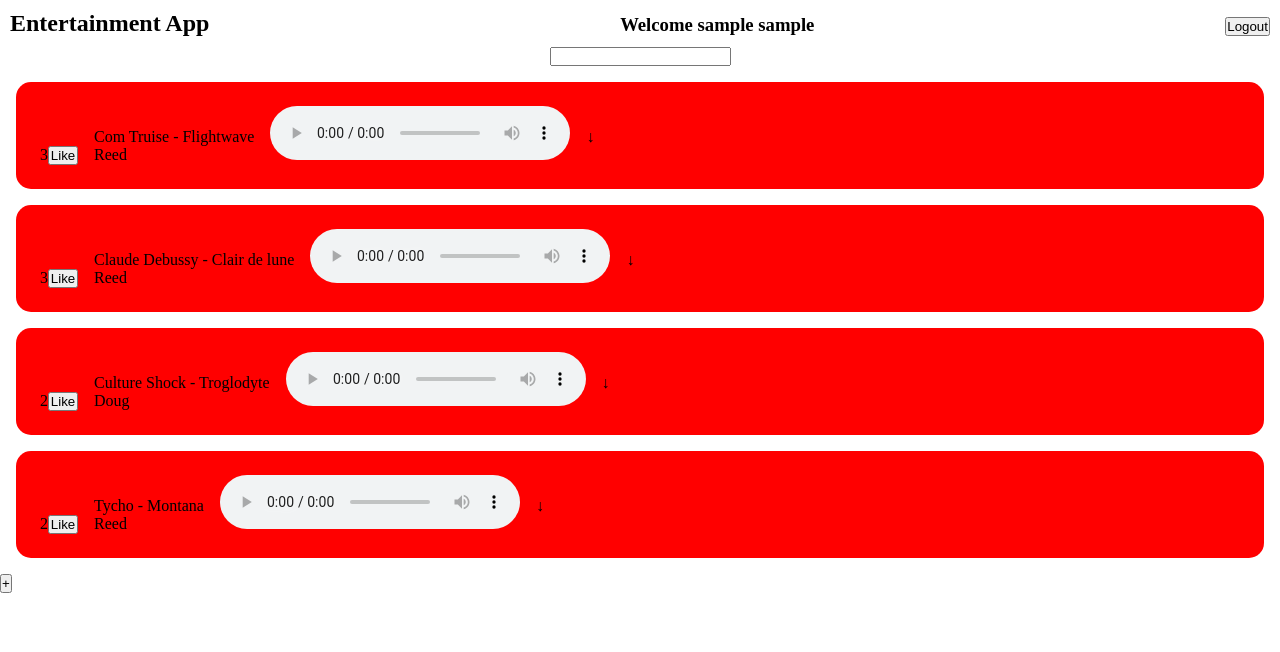
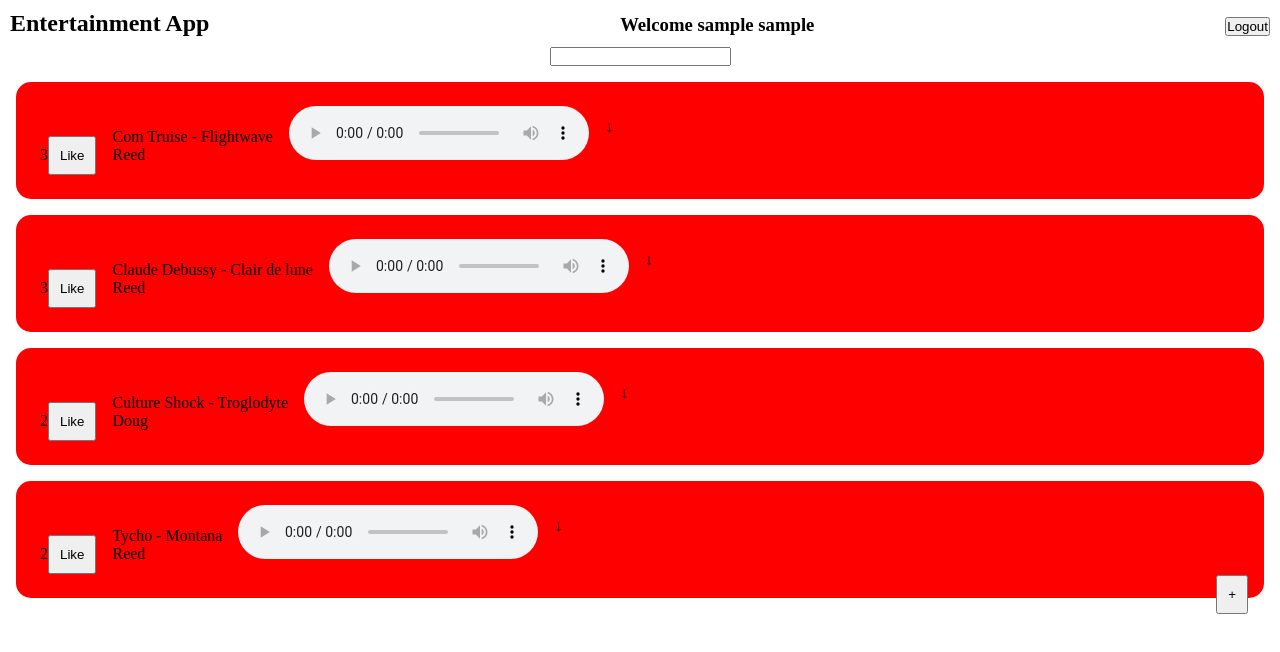
Before and after one commit to yashkuncolienker-vb/entertainment-app, a React (Create React App) app: page / in a window 1280 px wide. Both pictures are taken after typing "Sample", "Sample" into the empty fields and a click on the button "Login". Shown: the top 652 px of the page. Built offline with nearby package versions, Linux system fonts and the light colour scheme.

Commit message:
000|YASH RK|Like function implemented

```diff
--- /dev/null
+++ b/src/components/Main/Main.css
@@ -0,0 +1,14 @@
+.main-container {
+  position: relative;
+}
+
+.toggle-btn {
+  position: absolute;
+  right: 2rem;
+  padding: 10px;
+  bottom: -1rem;
+}
+
+.add-form {
+  margin-left: 1rem;
+}
--- a/src/components/Main/Main.jsx
+++ b/src/components/Main/Main.jsx
@@ -4,12 +4,14 @@
 import Song from '../Song/Song';
 import Navbar from '../Navbar/Navbar';
 import Search from '../Search/Search';
+import './Main.css';
 
 const Main = () => {
   const loggedUser = localStorage.getItem('loggedUser');
   const [data, setData] = useState(dummyData.data);
   const [formData, setFormData] = useState({});
   const [showForm, setShowForm] = useState(false);
+
   const songObj = {
     data,
     setData,
@@ -21,7 +23,10 @@
 
   const handleSubmit = (e) => {
     e.preventDefault();
-    setData([...data, { id: data.length + 1, like: 0, ...formData }]);
+    setData([
+      ...data,
+      { id: Number(data[data.length - 1].id) + 1, like: 0, ...formData },
+    ]);
   };
   const handleChange = (e) => {
     setFormData({
@@ -34,13 +39,16 @@
     <div className="width-100">
       <Navbar loggedUser={loggedUser} />
       <Search />
-      <div>
+      <div className="main-container">
         {data.map((info, key) => (
-          <Song data={info} key={key + 1} songObj={songObj} />
+          <Song data={info} key={key + 1} id={key} songObj={songObj} />
         ))}
+        <button className="toggle-btn" onClick={handleClickAdd}>
+          {showForm ? '-' : '+'}
+        </button>
       </div>
       {showForm && (
-        <form onSubmit={handleSubmit}>
+        <form className="add-form" onSubmit={handleSubmit}>
           <label>
             Title <input type="text" onChange={handleChange} name="title" />
           </label>
@@ -54,7 +62,6 @@
           <button>Add</button>
         </form>
       )}
-      <button onClick={handleClickAdd}>{showForm ? '-' : '+'}</button>
     </div>
   ) : (
     <Redirect to="/" />
--- a/src/components/Song/Song.css
+++ b/src/components/Song/Song.css
@@ -19,3 +19,7 @@
 .drop-down-container:hover .drop-down {
   visibility: visible;
 }
+
+.btn {
+  padding: 10px;
+}
--- a/src/components/Song/Song.jsx
+++ b/src/components/Song/Song.jsx
@@ -1,16 +1,42 @@
 import './Song.css';
+import { useState } from 'react';
+
 const Song = ({ data, songObj }) => {
+  const [like, setLike] = useState(false);
+
   const handleClick = () => {
     const fData = songObj.data.filter(
       (d) => d.id.toString() !== data.id.toString()
     );
     songObj.setData(fData);
   };
+
+  const handleLike = () => {
+    if (!like) {
+      const fData = { like: data.like++, ...data };
+      songObj.setData(
+        songObj.data.map((d) =>
+          d.id.toString() === data.id.toString() ? fData : d
+        )
+      );
+      setLike(true);
+    } else {
+      const fData = { like: data.like--, ...data };
+      songObj.setData(
+        songObj.data.map((d) =>
+          d.id.toString() === data.id.toString() ? fData : d
+        )
+      );
+      setLike(false);
+    }
+  };
   return (
     <div className="song-container">
       <div>
         {data.like}
-        <button style={{ width: '30px' }}>Like</button>
+        <button onClick={handleLike} className="btn">
+          Like
+        </button>
       </div>
       <div>
         <div>{data.title}</div>
@@ -24,7 +50,9 @@
       <div className="drop-down-container">
         <p>&darr;</p>
         <div className="drop-down">
-          <p onClick={handleClick}>Delete Song</p>
+          <p onClick={handleClick} className="btn">
+            Delete Song
+          </p>
         </div>
       </div>
     </div>
```
Also changed, not shown: 1 other file (tests, documents, lock files or other folders).
